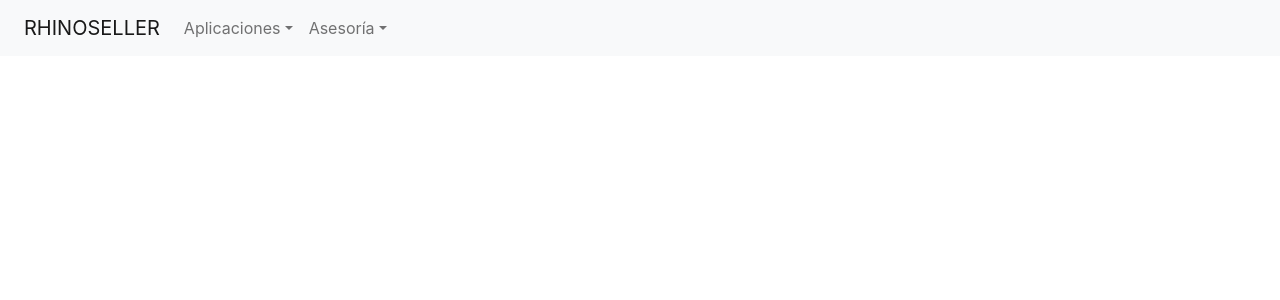
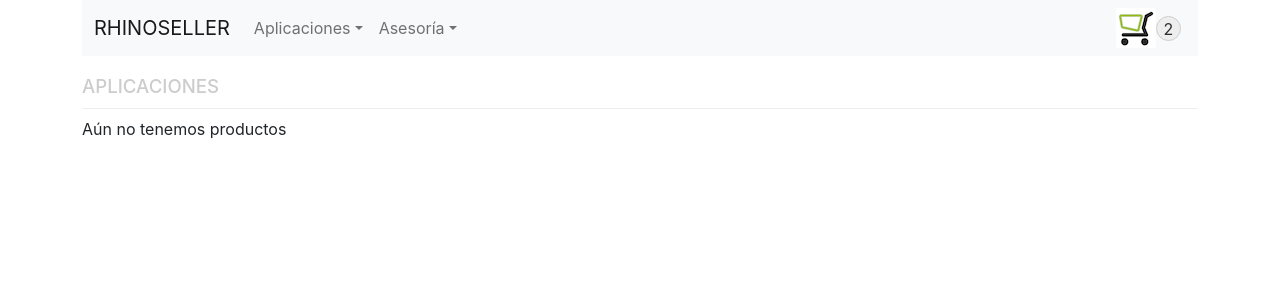
Before and after one commit to victormanuelblas/rhinoseller-blas, a React (Create React App) app: page / in a window 1280 px wide. Shown: the top 300 px of the page. Built offline with nearby package versions, Linux system fonts and the light colour scheme.

Commit message:
Se agrega el CartWidget

```diff
--- a/src/App.js
+++ b/src/App.js
@@ -2,15 +2,21 @@
 import './App.css';
 //--componentes
 import NavBar from './components/NavBar';
+import ItemListContainer from "./components/ItemListContainer";
 
 function App() {
   return (
     <>
-      <header>
-        <div className="row">
-          <NavBar/>
-        </div>
-      </header>
+      <div className="container">
+        <header>
+            <NavBar/>
+        </header>
+        <body>
+          <div className="row">
+            <ItemListContainer/>
+          </div>
+        </body>
+      </div>
     </>
   );
 }
--- /dev/null
+++ b/src/components/CartWidget.css
@@ -0,0 +1,18 @@
+.cart_content {
+    display: block;
+    width: 70px;
+    height: 40px;
+}
+.cart_content_itms {
+    width: 25px;
+    height: 25px;
+    margin-top: 8px;
+    margin-left: 5px;
+    padding: 0px;
+    text-align: center;
+    font-size: 12pt;
+    border-radius: 20px;
+    color: #303030;
+    background-color: #eee;
+    border: 1px solid #cecece;
+}
--- /dev/null
+++ b/src/components/CartWidget.js
@@ -0,0 +1,20 @@
+import React from "react";
+import "./CartWidget.css";
+import CartIcon from "../resources/ecmm-cart-icon.png";
+
+function CartWidget (props) {
+    return (
+        <div className="cart_content">
+            <div className="row">
+                <div className="col-6">
+                <img src={CartIcon} />
+                </div>
+                <div className="col-6 cart_content_itms">
+                    <span>{props.itms}</span>
+                </div>
+            </div>
+        </div>
+    )
+}
+
+export default CartWidget;
--- /dev/null
+++ b/src/components/ItemListContainer.css
@@ -0,0 +1,11 @@
+.items_main {
+    margin-top: 20px;
+    /*border: 1px solid #cecece;*/
+}
+.items_main h3 {
+    font-size: 14pt;
+    color: #ccc;
+    display: block;
+    padding-bottom: 10px;
+    border-bottom: 1px solid #eee;
+}
--- /dev/null
+++ b/src/components/ItemListContainer.js
@@ -0,0 +1,18 @@
+import React from 'react'
+import "./ItemListContainer.css";
+
+function ItemListContainer(){
+
+    return (
+        <div className="items_main">
+            <div>
+                <h3>APLICACIONES</h3>
+            </div>
+            <div>
+                Aún no tenemos productos
+            </div>
+        </div>
+    )
+}
+
+export default ItemListContainer;
--- a/src/components/NavBar.js
+++ b/src/components/NavBar.js
@@ -1,4 +1,5 @@
 import React from "react";
+import CartWidget from "./CartWidget";
 
 function NavBar() {
     return (
@@ -33,7 +34,7 @@ function NavBar() {
                         </li>
                     </ul>
                     <div className="d-flex">
-
+                        <CartWidget itms="2"/>
                     </div>
                 </div>
             </div>
```
Also changed, not shown: src/resources/ecmm-cart-icon.png (added).
